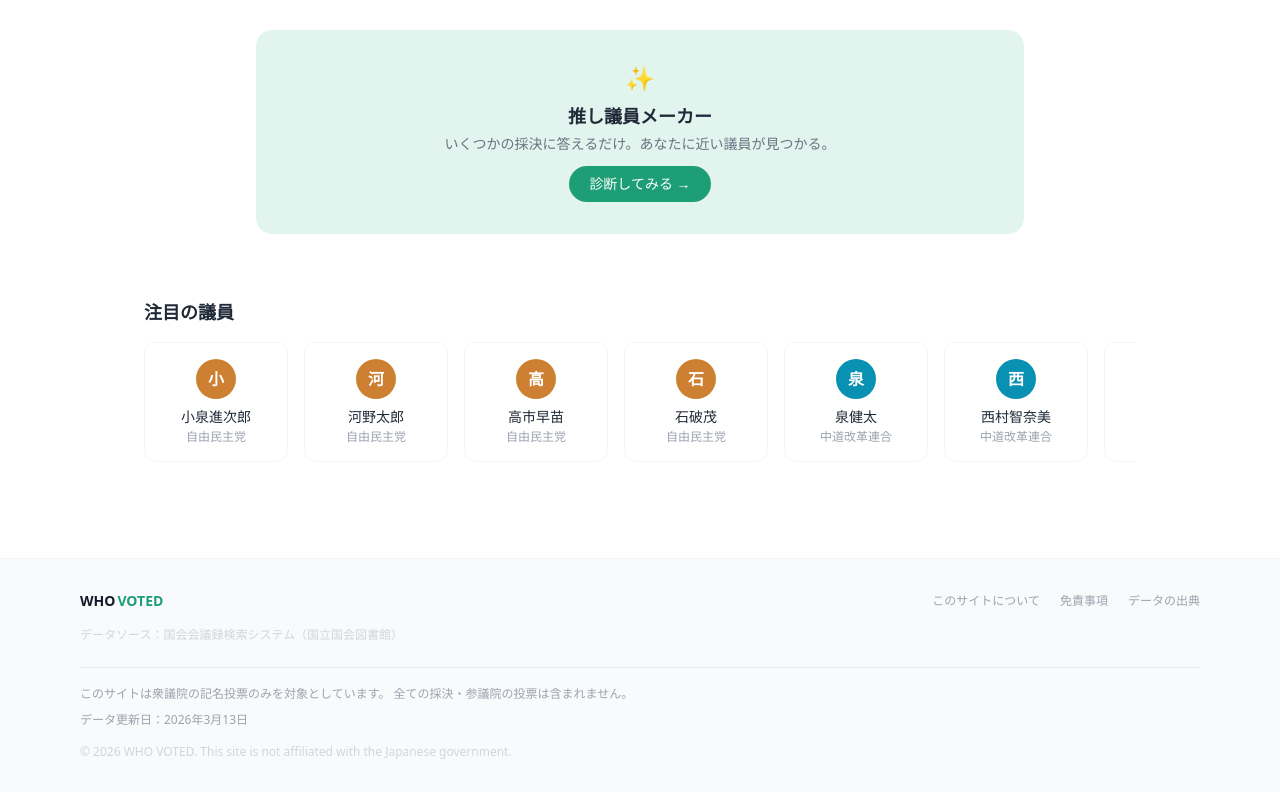
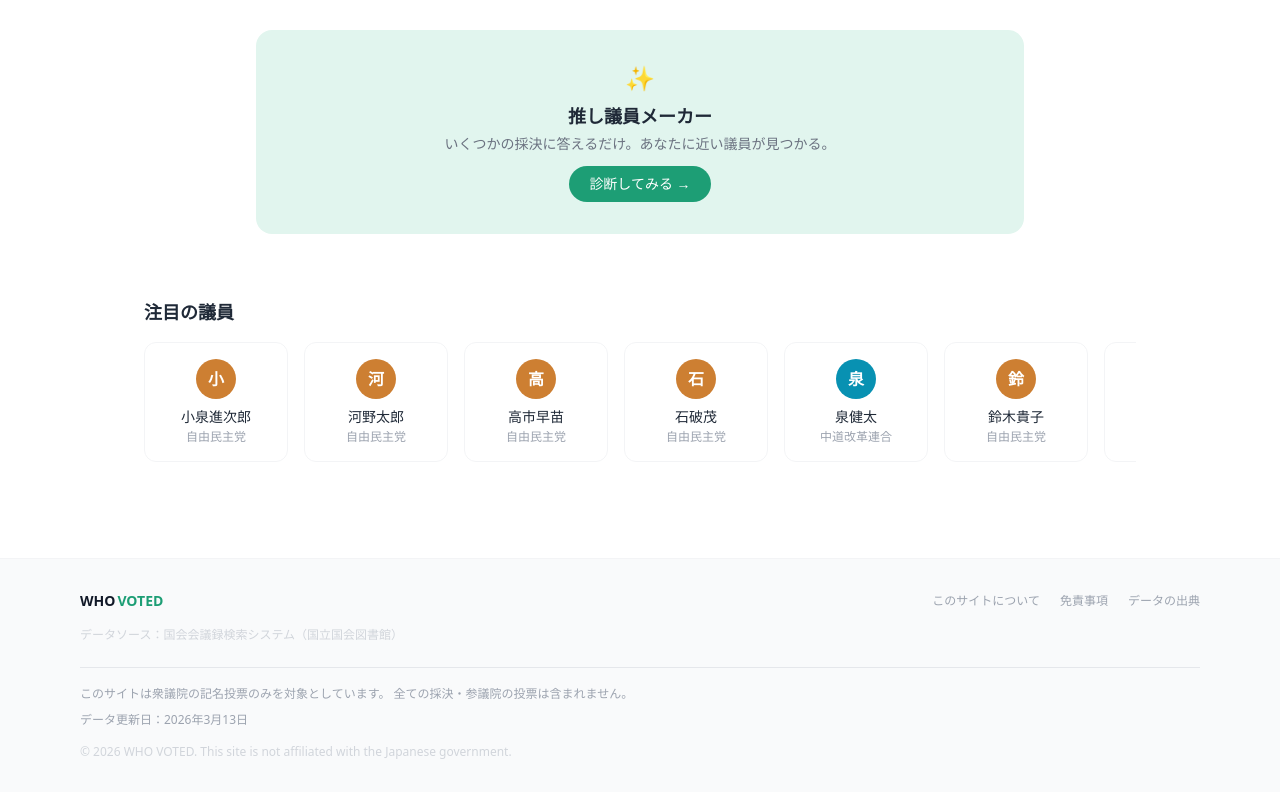
Before and after one commit to Sumo443/whosvoted, a Next.js app: page / in a window 1280 px wide. Shown: the part 868-1660 px from the top of the page. Built offline with nearby package versions, Linux system fonts and the light colour scheme.

Commit message:
fix: 注目の議員を差し替え
西村智奈美・金子恵美・柏倉祐司 → 鈴木貴子・鈴木憲和・茂木敏充

```diff
--- a/src/app/page.tsx
+++ b/src/app/page.tsx
@@ -26,8 +26,8 @@ export default function HomePage() {
   // 注目の議員（指名リスト）
   const featuredNames = [
     "小泉進次郎", "河野太郎", "高市早苗", "石破茂",
-    "泉健太", "西村智奈美", "金子恵美", "馬場伸幸",
-    "小川淳也", "田中健", "玉木雄一郎", "柏倉祐司",
+    "泉健太", "鈴木貴子", "鈴木憲和", "馬場伸幸",
+    "小川淳也", "田中健", "玉木雄一郎", "茂木敏充",
   ];
   const featured = featuredNames
     .map((name) => allMembers.find((m) => m.member_name === name))
```
